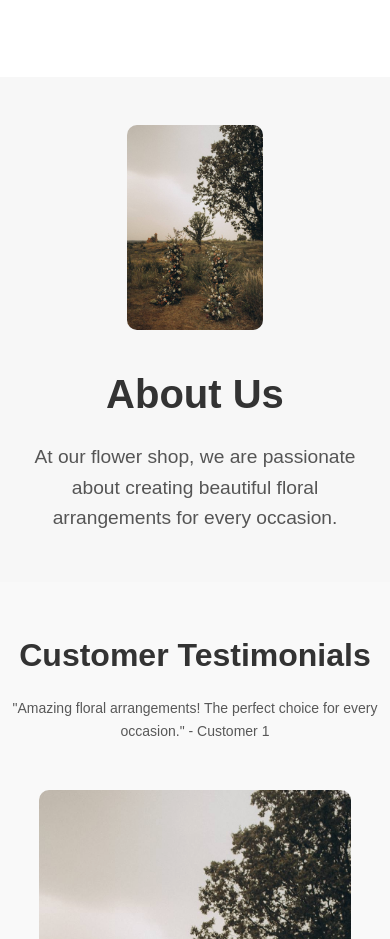
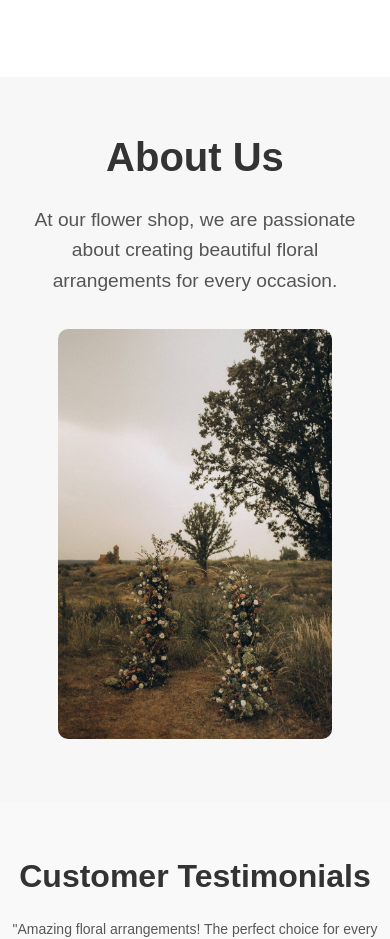
Before and after one commit to julio1304/Flowers, a plain HTML site: page index.html in a window 390 px wide. Shown: the part 2520-3459 px from the top of the page. Drawn offline with Linux system fonts and the light colour scheme.

Commit message:
Updated about

```diff
--- a/styles.css
+++ b/styles.css
@@ -302,8 +302,19 @@ footer p {
     margin-bottom: 1rem;     /* Space between images */
   }
   .about-content {
-    flex-direction: column;
-    text-align: center;
+    flex-direction: column;  /* Keep items stacked vertically */
+    text-align: center;  /* Center the text */
+  }
+
+  #about img {
+    width: 80%;            /* Adjust the image width for smaller screens */
+    height: auto;          /* Ensure the image maintains its aspect ratio */
+    order: 2;              /* Ensure the image comes after the text */
+    margin-bottom: 1rem;   /* Space between text and image */
+  }
+
+  #about h2, #about p {
+    order: 1;              /* Ensure text comes before the image */
   }
 
   .testimonial-container {
```
